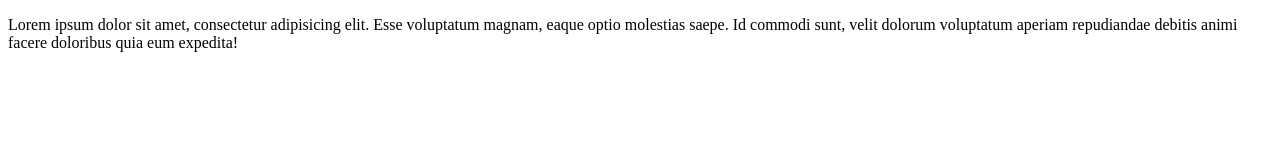
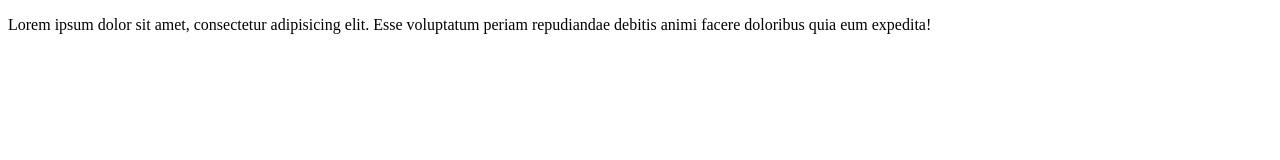
Before and after one commit to VyacheslavRus/rsschool-cv, a plain HTML site: page index.html in a window 1280 px wide. Drawn offline with Linux system fonts and the light colour scheme.

Commit message:
fix: change content to index and add img

```diff
--- a/index.html
+++ b/index.html
@@ -4,14 +4,13 @@
     <meta charset="UTF-8" />
     <meta http-equiv="X-UA-Compatible" content="IE=edge" />
     <meta name="viewport" content="width=device-width, initial-scale=1.0" />
+    <link rel="stylesheet" href="./style.css" />
     <title>Document</title>
   </head>
   <body>
     <p>
       Lorem ipsum dolor sit amet, consectetur adipisicing elit. Esse voluptatum
-      magnam, eaque optio molestias saepe. Id commodi sunt, velit dolorum
-      voluptatum aperiam repudiandae debitis animi facere doloribus quia eum
-      expedita!
+      periam repudiandae debitis animi facere doloribus quia eum expedita!
     </p>
   </body>
 </html>
```
Also changed, not shown: 2 other files.
